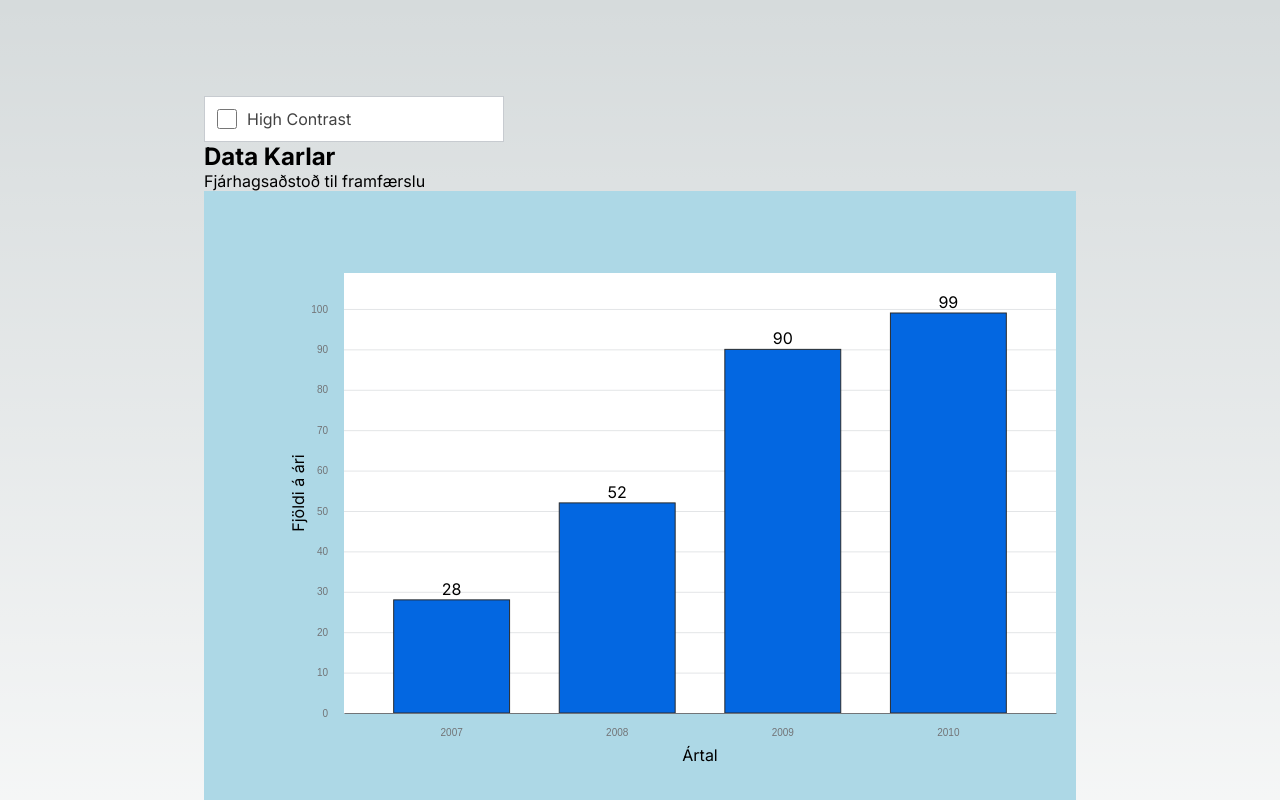
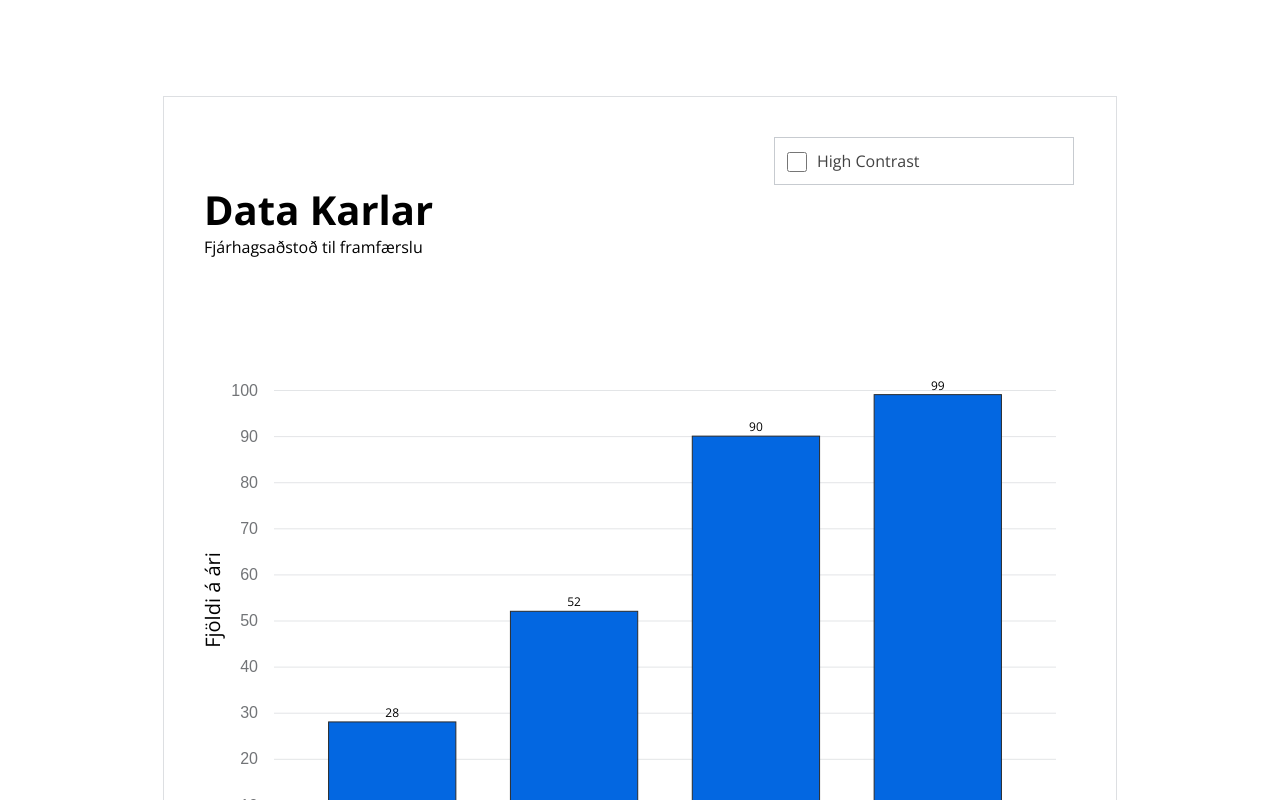
Before and after one commit to solveighelga/d3-reykjavik, a Next.js app: page / in a window 1280 px wide. Shown: the top 800 px of the page. Built offline with nearby package versions, Linux system fonts and the light colour scheme.

Commit message:
finished styling the bar chart with regular css not hanna-css

```diff
--- a/src/app/components/BarChart.tsx
+++ b/src/app/components/BarChart.tsx
@@ -70,12 +70,12 @@ export const BarChart = <T, K extends keyof T>({
 		setHighContrast(!highContrast);
 	  };
 	//used to make sure that Axis labels are not cut off
-	const basePadding = 32;
+	const basePadding = 40;
 	//taking options from the props and setting default values
 	const {
 		width = 872,
 		height = 662,
-		margin = { top: 50, right: 20, bottom: 60, left: 60 },
+		margin = { top: 50, right: 20, bottom: -30, left: -30 },
 		padding = 0.3,
 		yAxisOptions,
 		xAxisOptions,
@@ -166,6 +166,7 @@ export const BarChart = <T, K extends keyof T>({
 				.attr("class", "svg-container")
 				.attr("width", width)
 				.attr("height", height)
+				.style("padding", "none")
 				.append("rect")
 				.attr("class", "svg-background")
 				.attr("width", width)
@@ -195,19 +196,6 @@ export const BarChart = <T, K extends keyof T>({
 						margin.top + basePadding
 					})`
 				);
-
-			//.attr("x", '740') // Adjust the x position as needed
-			//.attr(
-			//	"y", '25') // Adjust the y position as needed
-			//.attr('text-anchor', 'middle');
-
-			//.append(‘text’)
-			//.attr(‘x’, (d) => yScale(yAccessor(d)))
-			// .attr(‘y’, (d) => yScale(yAccessor(d)))
-			// .attr(‘text-anchor’, ‘middle’)
-			// .text(yAccessor)
-
-			//
 
 			// X-axis label
 			selection
@@ -393,28 +381,6 @@ export const BarChart = <T, K extends keyof T>({
 
 				.text(yAccessor);
 
-			//const rectValue = selection
-			//Displaying data value on bars
-			// .append('text')
-			// .attr("x", (d) => xScale(xAccessor);
-			//set the y position of the rect element to the scaled value of the data
-			//.attr("y", (d) => chartHeight + margin.bottom + margin.top +basePadding)
-			//.attr("text-anchor", "middle")
-			//.text(yAccessor);
-
-			//.append(‘text’)
-			//.attr(‘x’, (d) => xScale(xAccessor(d)))
-			// .attr(‘y’, (d) => yScale(yAccessor(d)))
-			// .attr(‘text-anchor’, ‘middle’)
-			// .text(yAccessor)
-
-			// .append("text")
-			// 	.text((d) => d)
-			// 	.attr("x", (d) => xScale(xAccessor(d)) + xScale.bandwidth() / 2)
-			// 	.attr("y", (d) => yScale(yAccessor(d)) + margin.top +basePadding + margin.bottom)
-			// 	.attr("text-anchor", "middle")
-			// 	.attr("fill", "black");
-
 			const xAxisGroup = selection
 				.append("g")
 				.attr("class", "x-axis")
@@ -479,6 +445,7 @@ export const BarChart = <T, K extends keyof T>({
 	return (
 		<div className='BarChart__container'>
 
+			{/* Checkbox to switch change the state of the chart from low contrast to high contrast */}
 			<div className="checkboxContainer">
 				<input
 					type="checkbox"
--- a/src/app/globals.css
+++ b/src/app/globals.css
@@ -10,7 +10,7 @@
 	--background-end-rgb: 255, 255, 255;
 
 	/* SVG Chart Colors */
-	--svgContainerColor: lightblue;
+	--svgContainerColor: white;
 	--chartCanvasColor: white;
 	--svgTextColor: black;
 	--yAxisTickColor: rgba(227, 229, 231, 1);
@@ -43,7 +43,7 @@ body {
 	overflow-x: hidden;
 }
 
-body {
+/* body {
 	color: rgb(var(--foreground-rgb));
 	background: linear-gradient(
 			to bottom,
@@ -51,7 +51,7 @@ body {
 			rgb(var(--background-end-rgb))
 		)
 		rgb(var(--background-start-rgb));
-}
+} */
 
 a {
 	color: inherit;
@@ -73,10 +73,15 @@ a {
 
 
 /* Barchart Styling */
+.svg-container {
+	padding: none;
+}
 
 .BarChart__container {
   display: flex;
   flex-direction: column;
+  border: solid 1px #dddfe2;
+  padding: 40px;
 }
 
 .checkboxContainer {
@@ -89,6 +94,7 @@ a {
 	display: flex;
 	flex-direction: row;
 	align-items: end;
+	margin-left: 570px;
 }
 
 .checkboxLabel{
@@ -103,3 +109,39 @@ a {
 	background: red;
 	cursor: pointer;
 }
+
+.BarChart__title {
+	font-size: 40px;
+	line-height: 50px;
+	font-weight: 700;
+}
+
+#chartSummary {
+	font-size: 16px;
+	line-height: 24px;
+	font-weight: 400;
+}
+
+.x-axis-label {
+	font-size: 20px;
+	line-height: 32px;
+	font-weight: 400;
+}
+
+.y-axis-label {
+	font-size: 20px;
+	line-height: 32px;
+	font-weight: 400;
+}
+
+.x-axis {
+	font-size:16px;
+	line-height: 20px;
+	font-weight: 400;
+}
+
+.bar-label {
+	font-size:12px;
+	line-height: 19px;
+	font-weight: 400;
+}
--- a/src/app/layout.tsx
+++ b/src/app/layout.tsx
@@ -1,7 +1,9 @@
 import './globals.css'
-import { Inter } from 'next/font/google'
+import { Inter, Open_Sans } from 'next/font/google'
 
 const inter = Inter({ subsets: ['latin'] })
+
+const openSans = Open_Sans({ subsets: ['latin']})
 
 export const metadata = {
   title: 'Create Next App',
@@ -15,7 +17,7 @@ export default function RootLayout({
 }) {
   return (
     <html lang="en">
-      <body className={inter.className}>{children}</body>
+      <body className={openSans.className}>{children}</body>
     </html>
   )
 }
```
